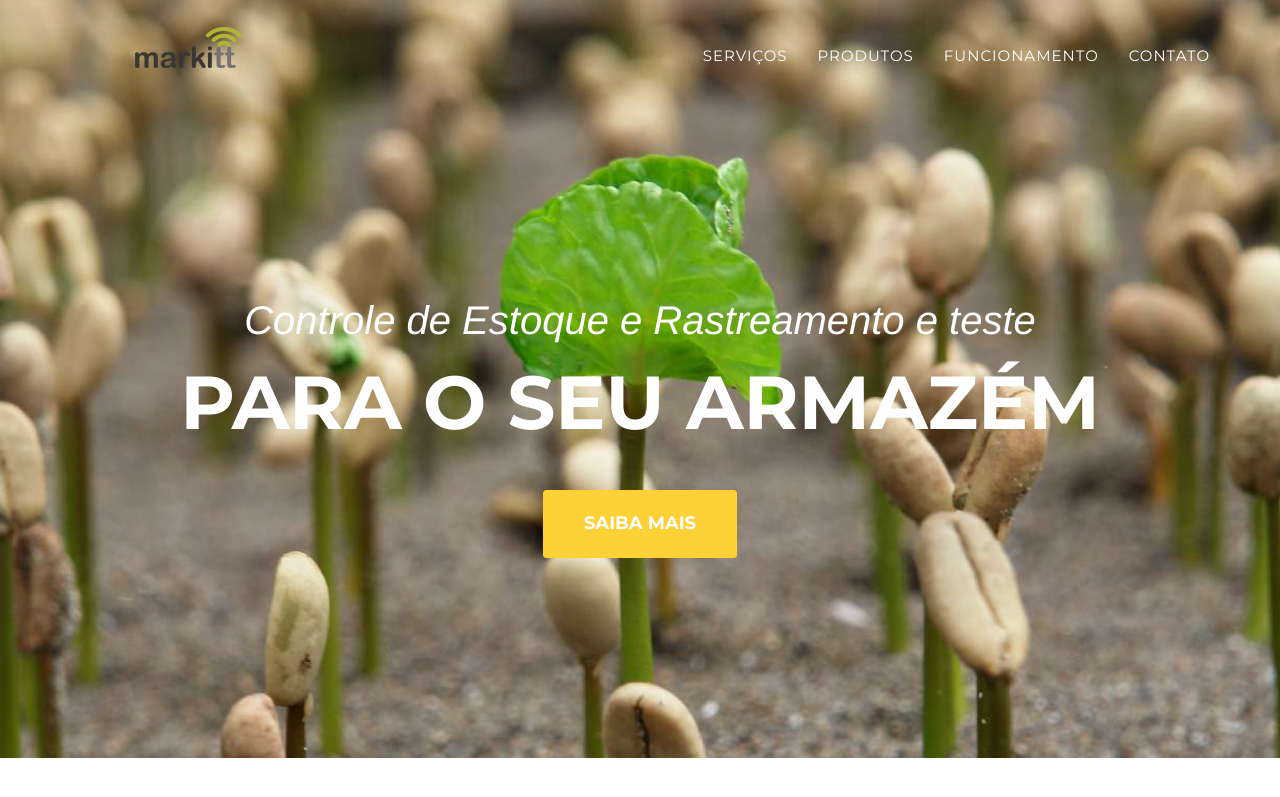
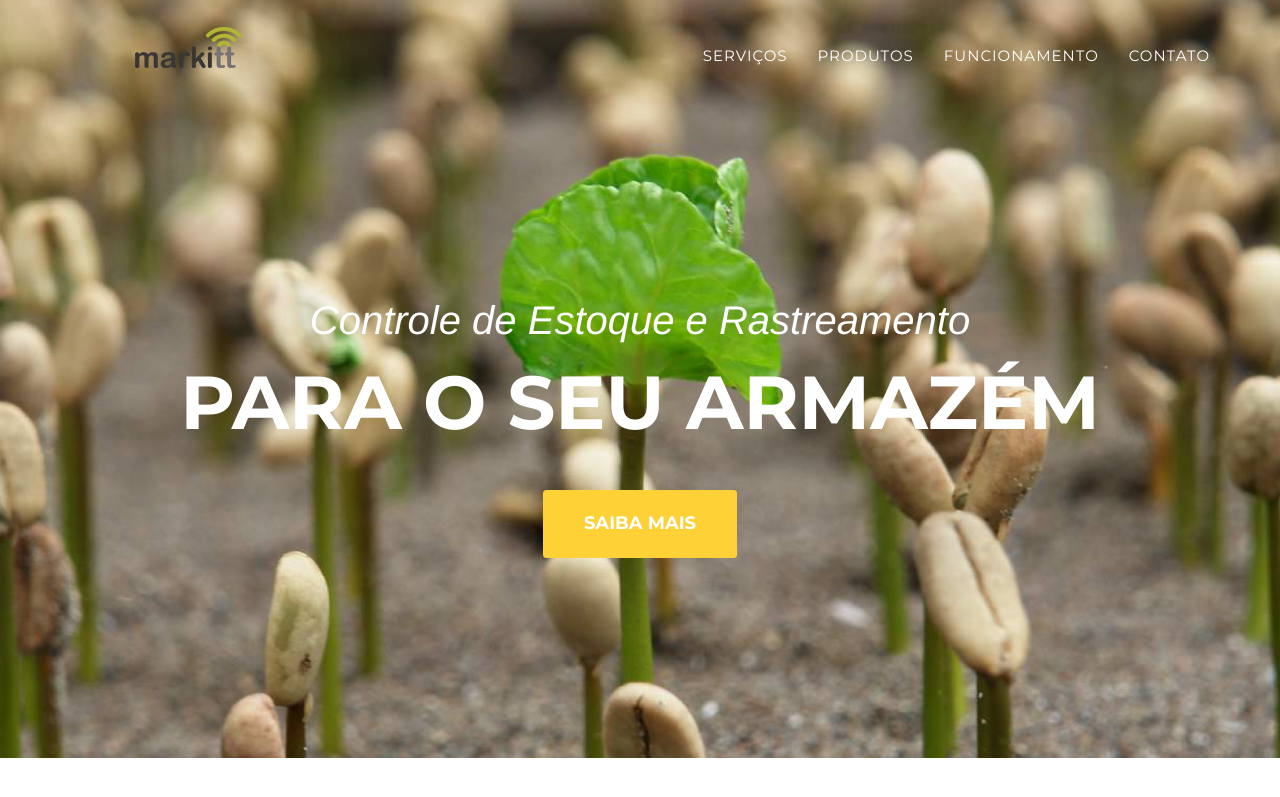
Before and after one commit to hugozanini/Jekyll-site-demo, a Jekyll site: the page built from index.html, in a window 1280 px wide and 900 px high. Shown: the top 797 px of the window. Built offline with Jekyll 4.4.1, drawn with Linux system fonts in a browser that asks for light colours; some web fonts are replaced.

Commit message:
Principal
tirando o teste

```diff
--- a/_includes/header.html
+++ b/_includes/header.html
@@ -49,7 +49,7 @@
     <header>
         <div class="container">
             <div class="intro-text">
-                <div class="intro-lead-in">Controle de Estoque e Rastreamento e teste</div>
+                <div class="intro-lead-in">Controle de Estoque e Rastreamento</div>
                 <div class="intro-heading">PARA O SEU ARMAZÉM</div>
                 <a href="#services" class="page-scroll btn btn-xl">SAIBA MAIS</a>
             </div>
```
